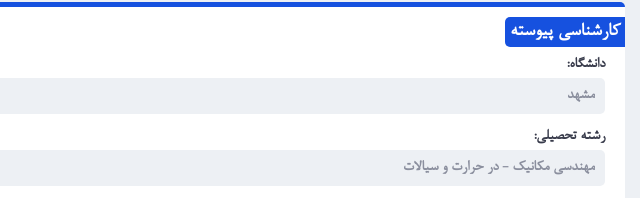
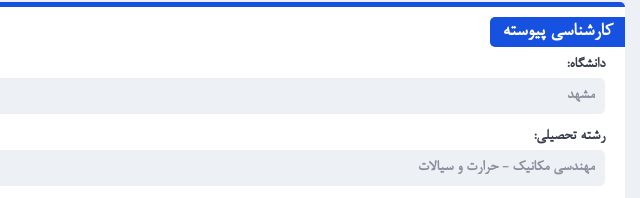
Before and after one commit to ym789000/site, a plain HTML site: page index.html in a window 1280 px wide. Shown: the part 1952-2150 px from the top of the page, 640-1280 px from the left. Drawn offline with Linux system fonts and the light colour scheme.

Commit message:
minor styling

```diff
--- a/index.html
+++ b/index.html
@@ -60,7 +60,7 @@
         </div>
         <div class="fardi">
             <span>رشته تحصیلی:</span>
-            <input type="text" value="مهندسی مکانیک - در حرارت و سیالات">
+            <input type="text" value="مهندسی مکانیک - حرارت و سیالات">
         </div>
         <div class="fardi">
             <span>نوع دوره قبولی:</span>
--- a/styles.css
+++ b/styles.css
@@ -93,7 +93,7 @@ img {
     margin-right: -20px;
     text-align: center;
     padding: 5px 0;
-    width: 120px;
+    width: 135px;
     margin-bottom: 10px;
     background-color: #1651df;
 }
```
